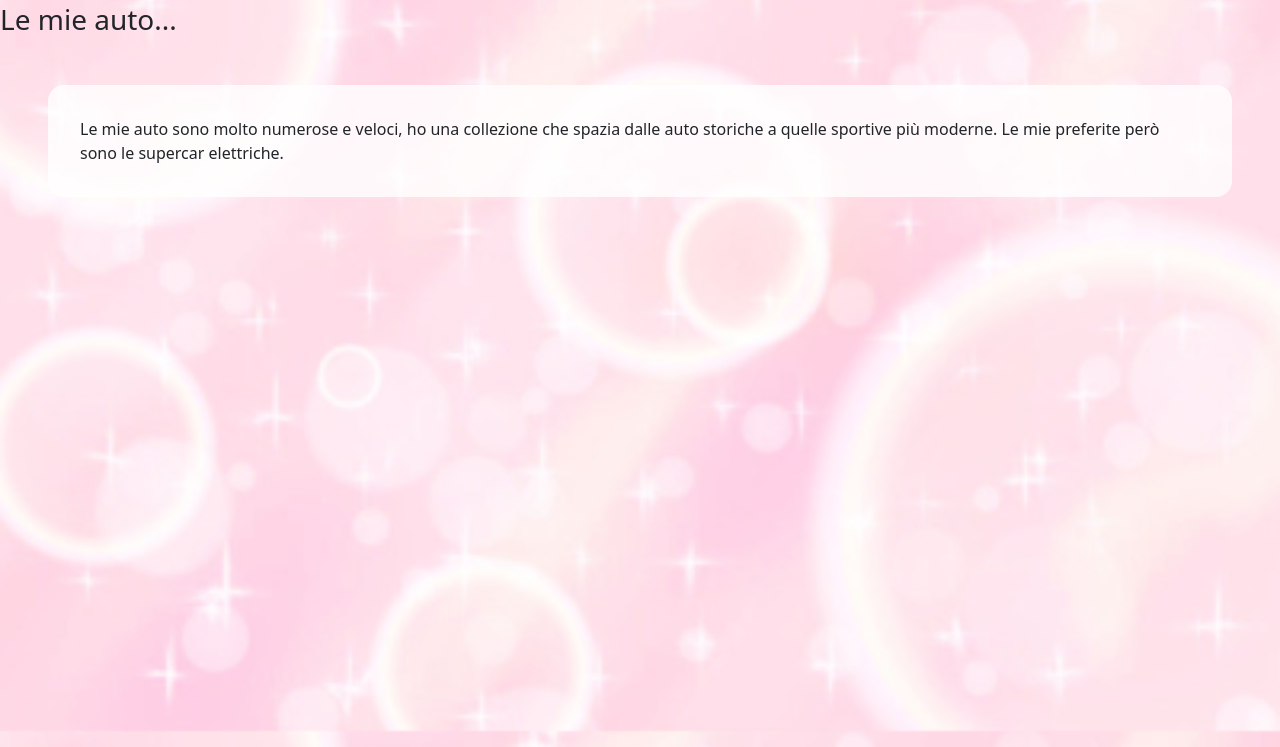
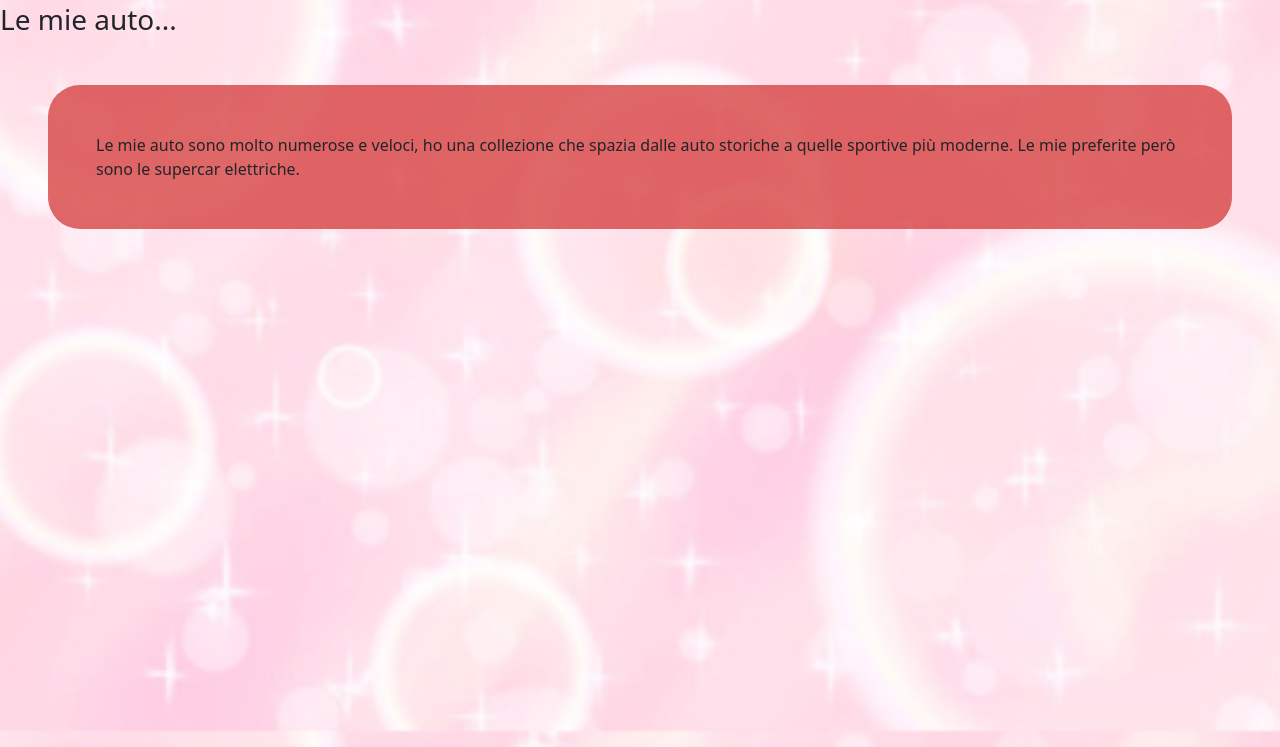
Before and after one commit to Boolean-1-coder/Example-GIT, a plain HTML site: page index.html in a window 1280 px wide. Shown: the part 53-800 px from the top of the page. Drawn offline with nearby package versions, Linux system fonts and the light colour scheme.

Commit message:
Modificati i colori dell'interfaccia principale

```diff
--- a/style.css
+++ b/style.css
@@ -11,7 +11,7 @@ body {
 
 p {
     margin: 3em;
-    background-color: #FFFFFFCC;
-    border-radius: 1em;
-    padding: 2em;
+    background-color: #d84444cc;
+    border-radius: 2em;
+    padding: 3em;
 }
```
